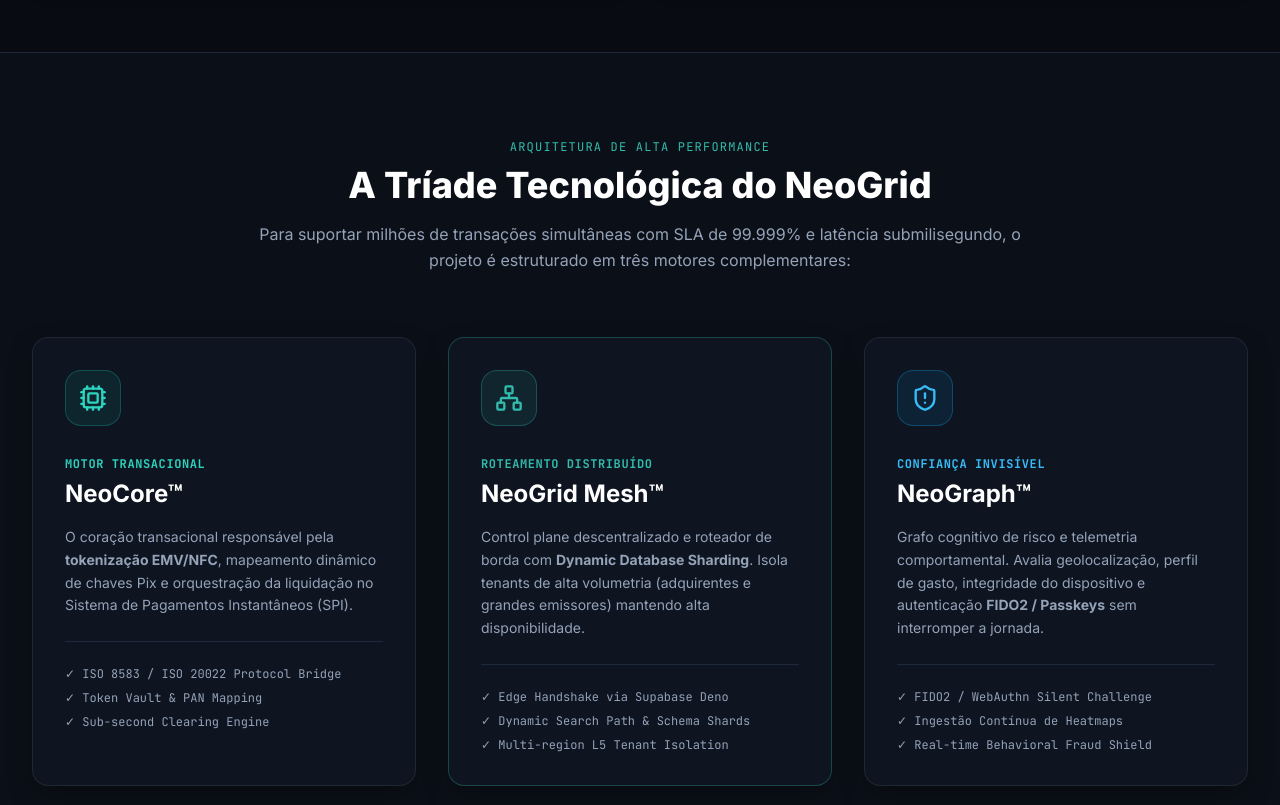
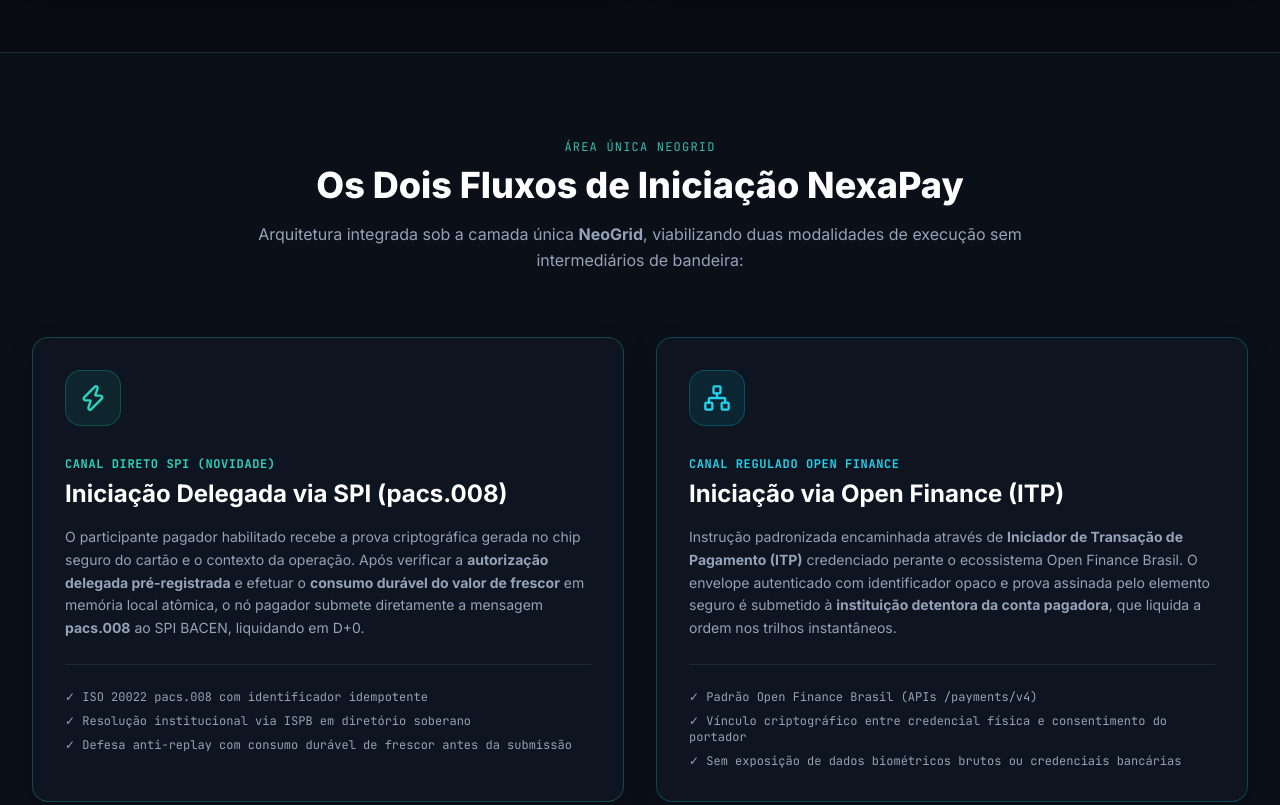
Before and after one commit to tk6209/neogrid, a plain HTML site: page index.html in a window 1280 px wide. Shown: the part 1680-2485 px from the top of the page. Drawn offline with nearby package versions, Linux system fonts and the light colour scheme.

Commit message:
feat: desenhar fluxos SPI pacs.008 delegada e Open Finance sob area unica NeoGrid

```diff
--- a/index.html
+++ b/index.html
@@ -135,7 +135,7 @@
           <i data-lucide="smartphone-nfc" class="w-5 h-5"></i> Explorar Jornada NFC
         </a>
         <a href="#pilares" class="px-8 py-3.5 rounded-xl font-semibold text-slate-300 glass-card hover:text-white hover:border-slate-500 transition flex items-center gap-2">
-          <i data-lucide="layers" class="w-5 h-5"></i> Conhecer Arquitetura
+          <i data-lucide="layers" class="w-5 h-5"></i> Explorar Iniciação SPI & Open Finance
         </a>
       </div>
 
@@ -231,68 +231,53 @@
     </div>
   </section>
 
-  <!-- Os 3 Pilares da Arquitetura -->
-  <section id="pilares" class="py-20 border-t border-mesh-border relative bg-mesh-card/30">
+  <!-- Os Dois Fluxos de Iniciação sob Área Única NeoGrid -->
+  <section id="dois-fluxos" class="py-20 border-t border-mesh-border relative bg-mesh-card/30">
     <div class="max-w-7xl mx-auto px-4 sm:px-6 lg:px-8">
 
       <div class="text-center max-w-3xl mx-auto mb-16">
-        <span class="text-xs font-mono uppercase tracking-widest text-pix">Arquitetura de Alta Performance</span>
-        <h2 class="text-3xl sm:text-4xl font-extrabold text-white mt-2">A Tríade Tecnológica do NeoGrid</h2>
+        <span class="text-xs font-mono uppercase tracking-widest text-pix">Área Única NeoGrid</span>
+        <h2 class="text-3xl sm:text-4xl font-extrabold text-white mt-2">Os Dois Fluxos de Iniciação NexaPay</h2>
         <p class="text-slate-400 mt-4 leading-relaxed">
-          Para suportar milhões de transações simultâneas com SLA de 99.999% e latência submilisegundo, o projeto é estruturado em três motores complementares:
+          Arquitetura integrada sob a camada única <strong>NeoGrid</strong>, viabilizando duas modalidades de execução sem intermediários de bandeira:
         </p>
       </div>
 
-      <div class="grid grid-cols-1 md:grid-cols-3 gap-8">
+      <div class="grid grid-cols-1 md:grid-cols-2 gap-8">
 
-        <!-- Pilar 1: NeoCore -->
-        <div class="glass-card p-8 rounded-2xl relative group">
+        <!-- Fluxo 1: SPI pacs.008 Iniciação Delegada -->
+        <div class="glass-card p-8 rounded-2xl relative group border-pix/30">
           <div class="w-14 h-14 rounded-2xl bg-teal-500/10 border border-teal-500/30 text-teal-400 flex items-center justify-center mb-6 group-hover:scale-110 transition-transform">
-            <i data-lucide="cpu" class="w-7 h-7"></i>
+            <i data-lucide="zap" class="w-7 h-7"></i>
           </div>
-          <span class="text-xs font-mono text-teal-400 tracking-wider uppercase font-semibold">Motor Transacional</span>
-          <h3 class="text-2xl font-bold text-white mt-1">NeoCore™</h3>
+          <span class="text-xs font-mono text-teal-400 tracking-wider uppercase font-semibold">Canal Direto SPI (Novidade)</span>
+          <h3 class="text-2xl font-bold text-white mt-1">Iniciação Delegada via SPI (pacs.008)</h3>
           <p class="text-slate-400 text-sm mt-4 leading-relaxed">
-            O coração transacional responsável pela <strong>tokenização EMV/NFC</strong>, mapeamento dinâmico de chaves Pix e orquestração da liquidação no Sistema de Pagamentos Instantâneos (SPI).
+            O participante pagador habilitado recebe a prova criptográfica gerada no chip seguro do cartão e o contexto da operação.
+            Após verificar a <strong>autorização delegada pré-registrada</strong> e efetuar o <strong>consumo durável do valor de frescor</strong> em memória local atômica, o nó pagador submete diretamente a mensagem <strong>pacs.008</strong> ao SPI BACEN, liquidando em D+0.
           </p>
           <div class="mt-6 pt-6 border-t border-slate-800 text-xs text-slate-400 space-y-2 font-mono">
-            <div>✓ ISO 8583 / ISO 20022 Protocol Bridge</div>
-            <div>✓ Token Vault & PAN Mapping</div>
-            <div>✓ Sub-second Clearing Engine</div>
+            <div>✓ ISO 20022 pacs.008 com identificador idempotente</div>
+            <div>✓ Resolução institucional via ISPB em diretório soberano</div>
+            <div>✓ Defesa anti-replay com consumo durável de frescor antes da submissão</div>
           </div>
         </div>
 
-        <!-- Pilar 2: NeoGrid Mesh -->
-        <div class="glass-card p-8 rounded-2xl relative group border-pix/30">
-          <div class="w-14 h-14 rounded-2xl bg-pix/10 border border-pix/30 text-pix flex items-center justify-center mb-6 group-hover:scale-110 transition-transform">
+        <!-- Fluxo 2: Iniciação via Open Finance -->
+        <div class="glass-card p-8 rounded-2xl relative group border-cyan-500/30">
+          <div class="w-14 h-14 rounded-2xl bg-cyan-500/10 border border-cyan-500/30 text-cyan-400 flex items-center justify-center mb-6 group-hover:scale-110 transition-transform">
             <i data-lucide="network" class="w-7 h-7"></i>
           </div>
-          <span class="text-xs font-mono text-pix tracking-wider uppercase font-semibold">Roteamento Distribuído</span>
-          <h3 class="text-2xl font-bold text-white mt-1">NeoGrid Mesh™</h3>
+          <span class="text-xs font-mono text-cyan-400 tracking-wider uppercase font-semibold">Canal Regulado Open Finance</span>
+          <h3 class="text-2xl font-bold text-white mt-1">Iniciação via Open Finance (ITP)</h3>
           <p class="text-slate-400 text-sm mt-4 leading-relaxed">
-            Control plane descentralizado e roteador de borda com <strong>Dynamic Database Sharding</strong>. Isola tenants de alta volumetria (adquirentes e grandes emissores) mantendo alta disponibilidade.
+            Instrução padronizada encaminhada através de <strong>Iniciador de Transação de Pagamento (ITP)</strong> credenciado perante o ecossistema Open Finance Brasil.
+            O envelope autenticado com identificador opaco e prova assinada pelo elemento seguro é submetido à <strong>instituição detentora da conta pagadora</strong>, que liquida a ordem nos trilhos instantâneos.
           </p>
           <div class="mt-6 pt-6 border-t border-slate-800 text-xs text-slate-400 space-y-2 font-mono">
-            <div>✓ Edge Handshake via Supabase Deno</div>
-            <div>✓ Dynamic Search Path & Schema Shards</div>
-            <div>✓ Multi-region L5 Tenant Isolation</div>
-          </div>
-        </div>
-
-        <!-- Pilar 3: NeoGraph -->
-        <div class="glass-card p-8 rounded-2xl relative group">
-          <div class="w-14 h-14 rounded-2xl bg-sky-500/10 border border-sky-500/30 text-sky-400 flex items-center justify-center mb-6 group-hover:scale-110 transition-transform">
-            <i data-lucide="shield-alert" class="w-7 h-7"></i>
-          </div>
-          <span class="text-xs font-mono text-sky-400 tracking-wider uppercase font-semibold">Confiança Invisível</span>
-          <h3 class="text-2xl font-bold text-white mt-1">NeoGraph™</h3>
-          <p class="text-slate-400 text-sm mt-4 leading-relaxed">
-            Grafo cognitivo de risco e telemetria comportamental. Avalia geolocalização, perfil de gasto, integridade do dispositivo e autenticação <strong>FIDO2 / Passkeys</strong> sem interromper a jornada.
-          </p>
-          <div class="mt-6 pt-6 border-t border-slate-800 text-xs text-slate-400 space-y-2 font-mono">
-            <div>✓ FIDO2 / WebAuthn Silent Challenge</div>
-            <div>✓ Ingestão Contínua de Heatmaps</div>
-            <div>✓ Real-time Behavioral Fraud Shield</div>
+            <div>✓ Padrão Open Finance Brasil (APIs /payments/v4)</div>
+            <div>✓ Vínculo criptográfico entre credencial física e consentimento do portador</div>
+            <div>✓ Sem exposição de dados biométricos brutos ou credenciais bancárias</div>
           </div>
         </div>
 
@@ -334,7 +319,7 @@
             <i data-lucide="split" class="w-5 h-5 text-mesh-accent"></i> Roteamento Mesh
           </h4>
           <p class="text-xs text-slate-400 mt-2 leading-relaxed">
-            O <strong>NeoGrid Mesh™</strong> recebe a chamada via API/Adquirente, valida a chave de API criptografada e direciona a requisição ao Shard do emissor instantaneamente.
+            O <strong>NeoGrid</strong> recebe a chamada via API/Adquirente, valida a chave de API criptografada e direciona a requisição ao Shard do emissor instantaneamente.
           </p>
           <span class="inline-block mt-4 px-2 py-1 rounded bg-slate-800 text-[10px] font-mono text-slate-300">Latência: ~30ms</span>
         </div>
@@ -343,10 +328,10 @@
         <div class="glass-card p-6 rounded-2xl relative">
           <div class="w-8 h-8 rounded-full bg-pix/20 text-pix font-mono font-bold flex items-center justify-center mb-4">3</div>
           <h4 class="font-bold text-white text-lg flex items-center gap-2">
-            <i data-lucide="shield-check" class="w-5 h-5 text-emerald-400"></i> NeoCore & NeoGraph
+            <i data-lucide="shield-check" class="w-5 h-5 text-emerald-400"></i> NeoGrid & NeoGrid
           </h4>
           <p class="text-xs text-slate-400 mt-2 leading-relaxed">
-            O <strong>NeoCore</strong> destokeniza o identificador seguro enquanto o <strong>NeoGraph</strong> avalia os sinais de risco e biometria silenciosa, aprovando o pagamento.
+            O <strong>NeoGrid</strong> destokeniza o identificador seguro enquanto o <strong>NeoGrid</strong> avalia os sinais de risco e biometria silenciosa, aprovando o pagamento.
           </p>
           <span class="inline-block mt-4 px-2 py-1 rounded bg-slate-800 text-[10px] font-mono text-slate-300">Latência: ~90ms</span>
         </div>
@@ -436,7 +421,7 @@
           </div>
 
           <pre id="consoleLogs" class="mt-4 text-slate-300 h-64 overflow-y-auto whitespace-pre-wrap leading-relaxed">
-[System] NeoGrid Mesh Edge Controller pronto.
+[System] NeoGrid Edge Controller pronto.
 [Config] Shard Alvo: shard_br_saopaulo_01
 [Config] BACEN SPI Mock Rails: Conectado
 [Status] Aguardando sinal contactless NFC...
@@ -503,7 +488,7 @@
           </div>
           <h4 class="font-bold text-white mt-4 text-base">Telemetria & Risco Contínuo</h4>
           <p class="text-xs text-slate-400 mt-2 leading-relaxed">
-            Ingestão assíncrona de sinais comportamentais, latência e telemetria de POS para a inteligência de risco do NeoGraph.
+            Ingestão assíncrona de sinais comportamentais, latência e telemetria de POS para a inteligência de risco do NeoGrid.
           </p>
         </div>
 
@@ -576,14 +561,14 @@
 
       await new Promise(r => setTimeout(r, 600));
 
-      logs.innerText += `[${new Date().toLocaleTimeString()}] NeoGrid Mesh: Roteando para shard_br_saopaulo_01 (Tenant Auth)\n`;
-      logs.innerText += `[${new Date().toLocaleTimeString()}] NeoCore: Token EMV validado. Chave Pix mapeada com sucesso.\n`;
+      logs.innerText += `[${new Date().toLocaleTimeString()}] NeoGrid: Roteando para shard_br_saopaulo_01 (Tenant Auth)\n`;
+      logs.innerText += `[${new Date().toLocaleTimeString()}] NeoGrid: Token EMV validado. Chave Pix mapeada com sucesso.\n`;
       posStatus.innerHTML = `<i data-lucide="cpu" class="w-4 h-4 text-teal-400 animate-spin"></i> Conectando ao Banco Central (SPI)...`;
       lucide.createIcons();
 
       await new Promise(r => setTimeout(r, 700));
 
-      logs.innerText += `[${new Date().toLocaleTimeString()}] NeoGraph: Score de risco 0.02 (Transação Segura / FIDO2 Tokenized)\n`;
+      logs.innerText += `[${new Date().toLocaleTimeString()}] NeoGrid: Score de risco 0.02 (Transação Segura / FIDO2 Tokenized)\n`;
       logs.innerText += `[${new Date().toLocaleTimeString()}] BACEN SPI: EndToEndId E00038166${Date.now()} gerado.\n`;
       logs.innerText += `[${new Date().toLocaleTimeString()}] Liquidação: R$ ${valor.toFixed(2)} transferido instantaneamente (D+0)!\n`;
 
```
Also changed, not shown: 1 other file.
